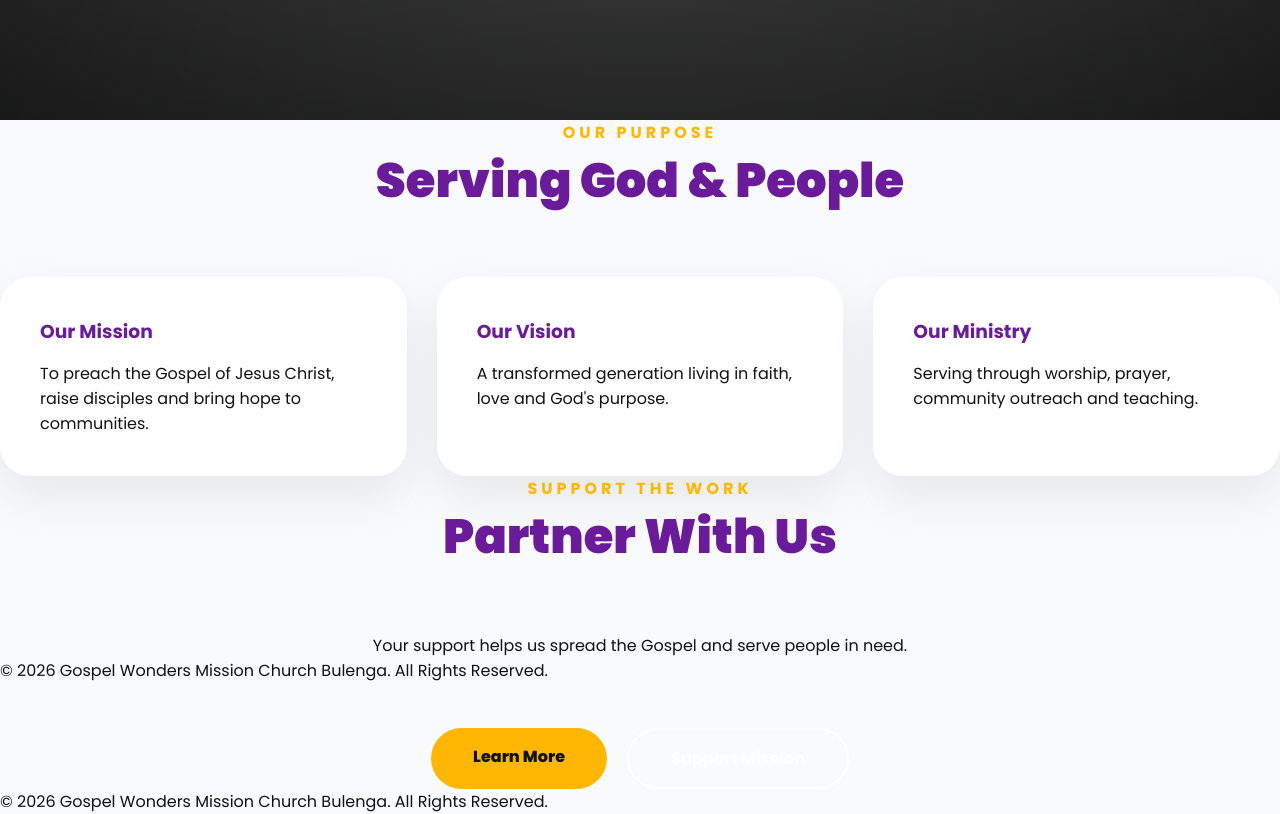
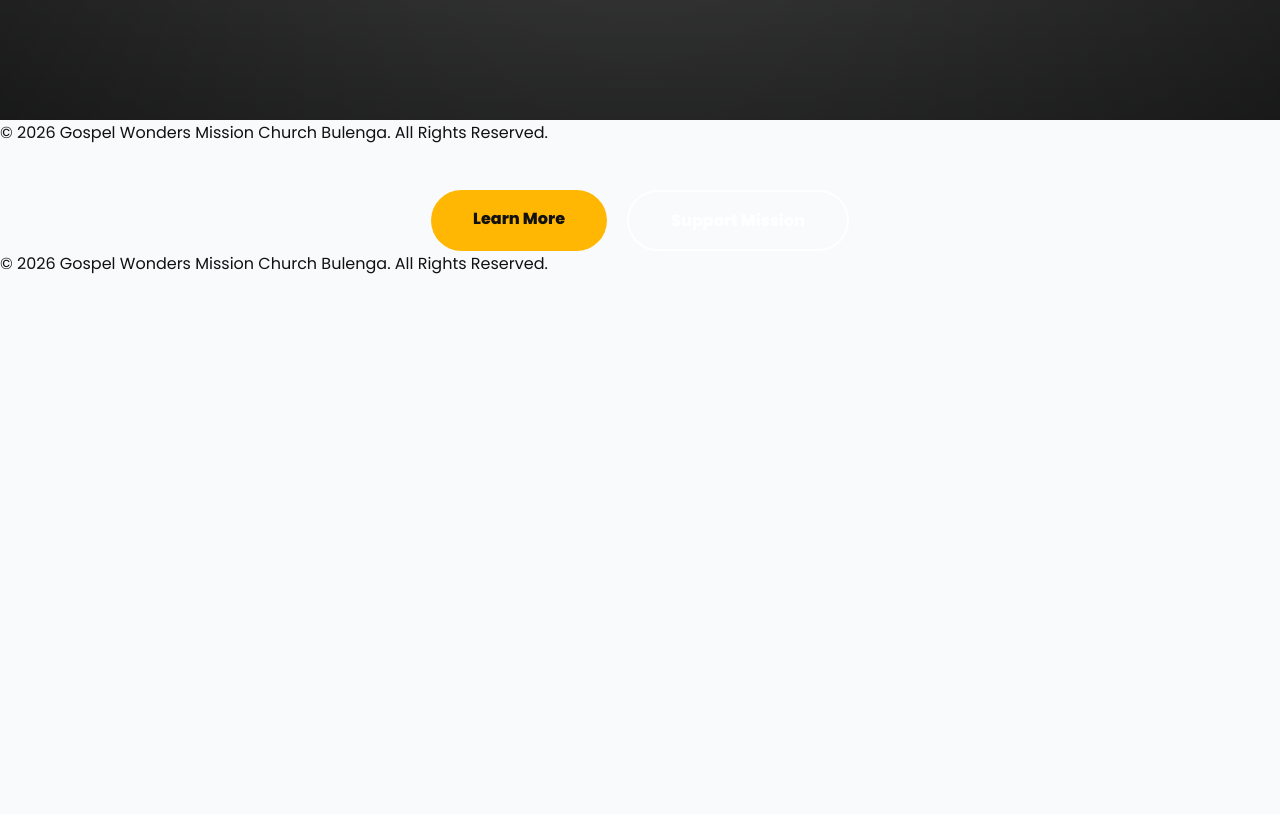
Before and after one commit to KEITH9340/gospelwondersmission, a plain HTML site: page index.html in a window 1280 px wide. Shown: the part 680-1494 px from the top of the page. After the commit the page ends 956 px from the top, so only its background shows below. Drawn offline with Linux system fonts and the light colour scheme; a script that the page names is missing.

Commit message:
Update index.html

```diff
--- a/index.html
+++ b/index.html
@@ -1,3 +1,4 @@
+
 <!DOCTYPE html>
 <html lang="en">
 
@@ -174,147 +175,6 @@ Support Mission
 
 
 
-<!-- ===============================
-             ABOUT PREVIEW
-================================ -->
-
-
-<section id="about">
-
-
-<div class="section-title">
-
-
-<p>
-OUR PURPOSE
-</p>
-
-
-<h2>
-Serving God & People
-</h2>
-
-
-</div>
-
-
-
-<div class="cards">
-
-
-<div class="card">
-
-
-<h3>
-Our Mission
-</h3>
-
-
-<p>
-
-To preach the Gospel of Jesus Christ,
-raise disciples and bring hope to communities.
-
-</p>
-
-
-</div>
-
-
-
-
-<div class="card">
-
-
-<h3>
-Our Vision
-</h3>
-
-
-<p>
-
-A transformed generation living in faith,
-love and God's purpose.
-
-</p>
-
-
-</div>
-
-
-
-
-
-<div class="card">
-
-
-<h3>
-Our Ministry
-</h3>
-
-
-<p>
-
-Serving through worship, prayer,
-community outreach and teaching.
-
-</p>
-
-
-</div>
-
-
-</div>
-
-
-</section>
-
-
-
-
-
-<!-- ===============================
-             DONATION
-================================ -->
-
-
-<section id="donate" class="donate-section">
-
-
-<div class="section-title">
-
-
-<p>
-SUPPORT THE WORK
-</p>
-
-
-<h2>
-Partner With Us
-</h2>
-
-
-</div>
-
-
-
-<p style="text-align:center">
-
-Your support helps us spread the Gospel
-and serve people in need.
-
-</p>
-
-
-
-</section>
-
-
-
-
-
-
-
 <footer>
 
 
```
